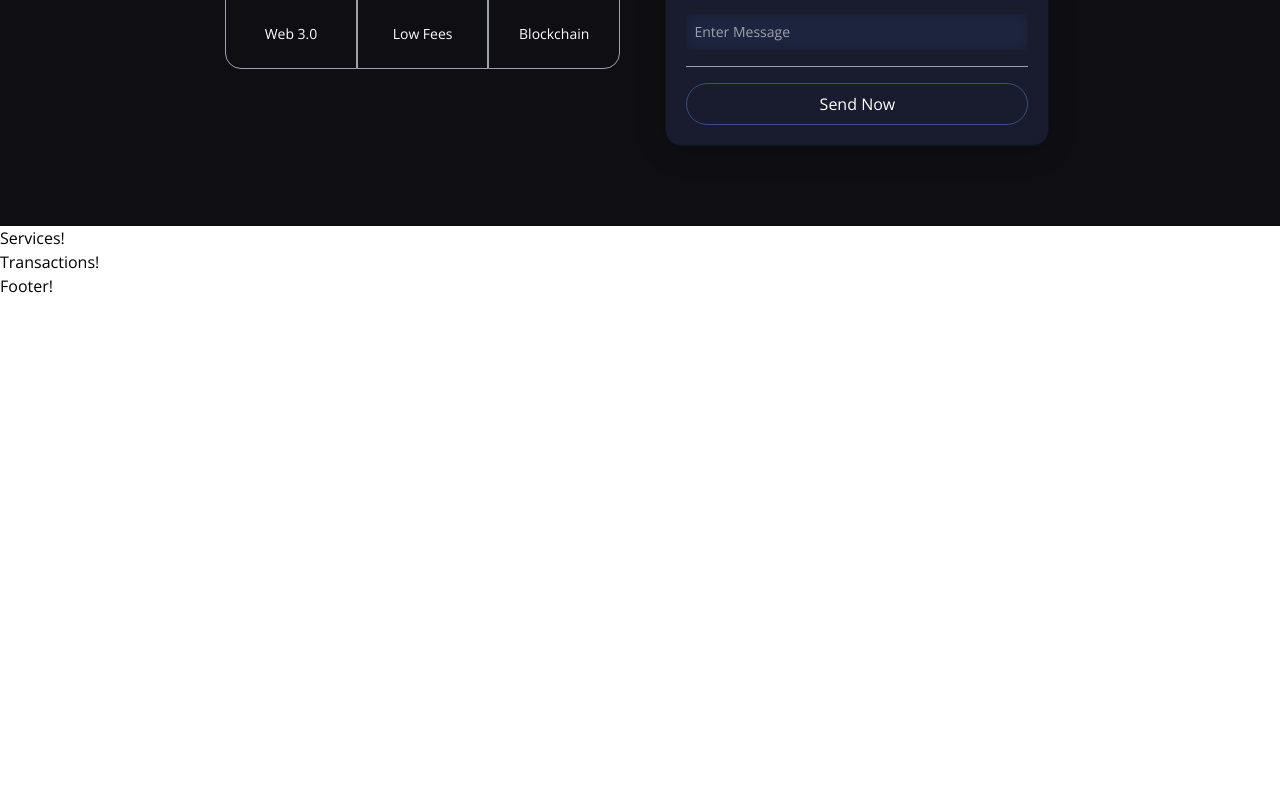
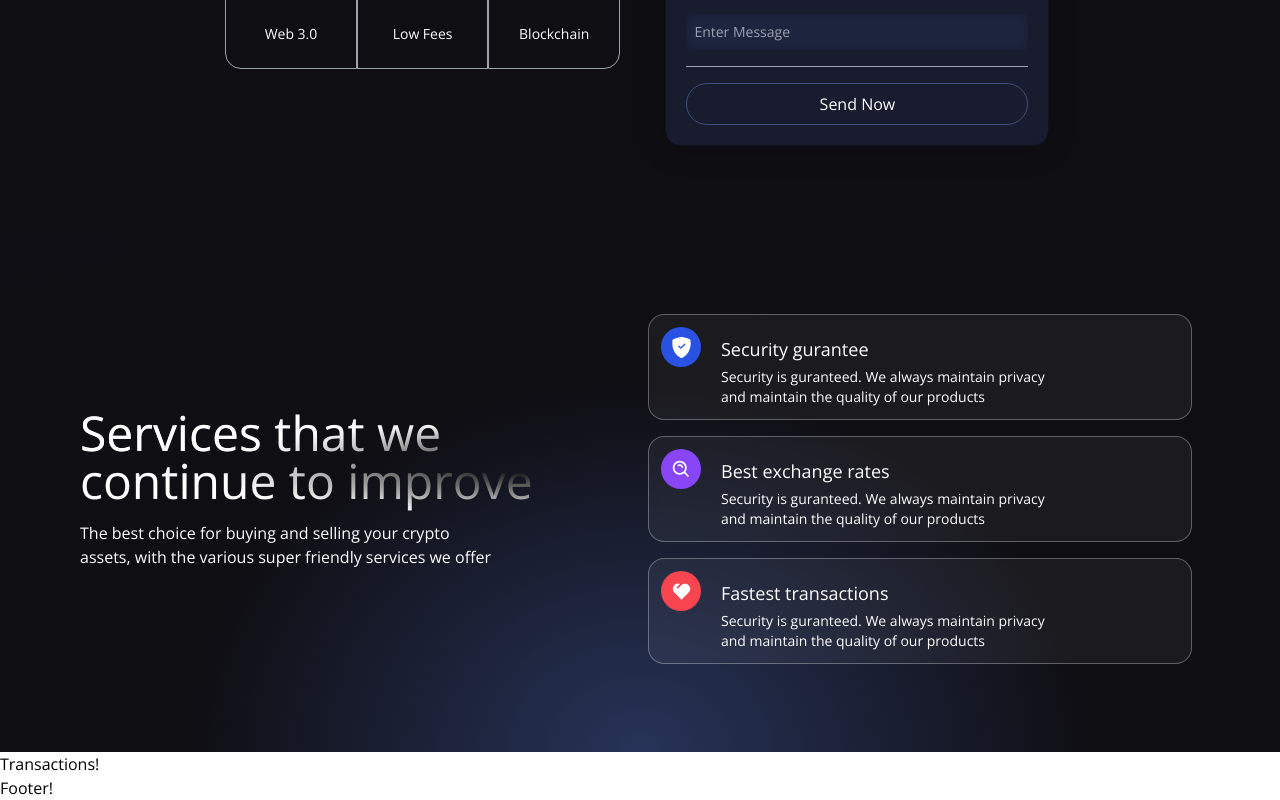
Before and after one commit to Omr-pseudo/CryptoShare, a React (Vite) app in the folder client/: page / in a window 1280 px wide. Shown: the part 579-1379 px from the top of the page. Before the commit the page ends 877 px from the top, so only its background shows below. Built offline with nearby package versions, Linux system fonts and the light colour scheme.

Commit message:
Added services section

```diff
--- a/client/src/components/Services.jsx
+++ b/client/src/components/Services.jsx
@@ -1,9 +1,59 @@
-const Services = () => {
-    return (
-        <h1>
-            Services!
+import React from "react";
+import { BsShieldFillCheck } from "react-icons/bs";
+import { BiSearchAlt } from "react-icons/bi";
+import { RiHeart2Fill } from "react-icons/ri";
+
+const ServiceCard = ({ color, title, icon, subtitle }) => (
+  <div className="flex flex-row justify-start items-start white-glassmorphism p-3 m-2 cursor-pointer hover:shadow-xl">
+    <div className={`w-10 h-10 rounded-full flex justify-center items-center ${color}`}>
+      {icon}
+    </div>
+    <div className="ml-5 flex flex-col flex-1">
+      <h3 className="mt-2 text-white text-lg">{title}</h3>
+      <p className="mt-1 text-white text-sm md:w-9/12">
+        {subtitle}
+      </p>
+    </div>
+  </div>
+);
+
+const Services = () => (
+  <div className="flex w-full justify-center items-center gradient-bg-services">
+    <div className="flex mf:flex-row flex-col items-center justify-between md:p-20 py-12 px-4">
+      <div className="flex-1 flex flex-col justify-start items-start">
+        <h1 className="text-white text-3xl sm:text-5xl py-2 text-gradient ">
+          Services that we
+          <br />
+          continue to improve
         </h1>
-    )
-}
+        <p className="text-left my-2 text-white font-light md:w-9/12 w-11/12 text-base">
+          The best choice for buying and selling your crypto assets, with the
+          various super friendly services we offer
+        </p>
+      </div>
+
+      <div className="flex-1 flex flex-col justify-start items-center">
+        <ServiceCard
+          color="bg-[#2952E3]"
+          title="Security gurantee"
+          icon={<BsShieldFillCheck fontSize={21} className="text-white" />}
+          subtitle="Security is guranteed. We always maintain privacy and maintain the quality of our products"
+        />
+        <ServiceCard
+          color="bg-[#8945F8]"
+          title="Best exchange rates"
+          icon={<BiSearchAlt fontSize={21} className="text-white" />}
+          subtitle="Security is guranteed. We always maintain privacy and maintain the quality of our products"
+        />
+        <ServiceCard
+          color="bg-[#F84550]"
+          title="Fastest transactions"
+          icon={<RiHeart2Fill fontSize={21} className="text-white" />}
+          subtitle="Security is guranteed. We always maintain privacy and maintain the quality of our products"
+        />
+      </div>
+    </div>
+  </div>
+);
 
 export default Services;
```
